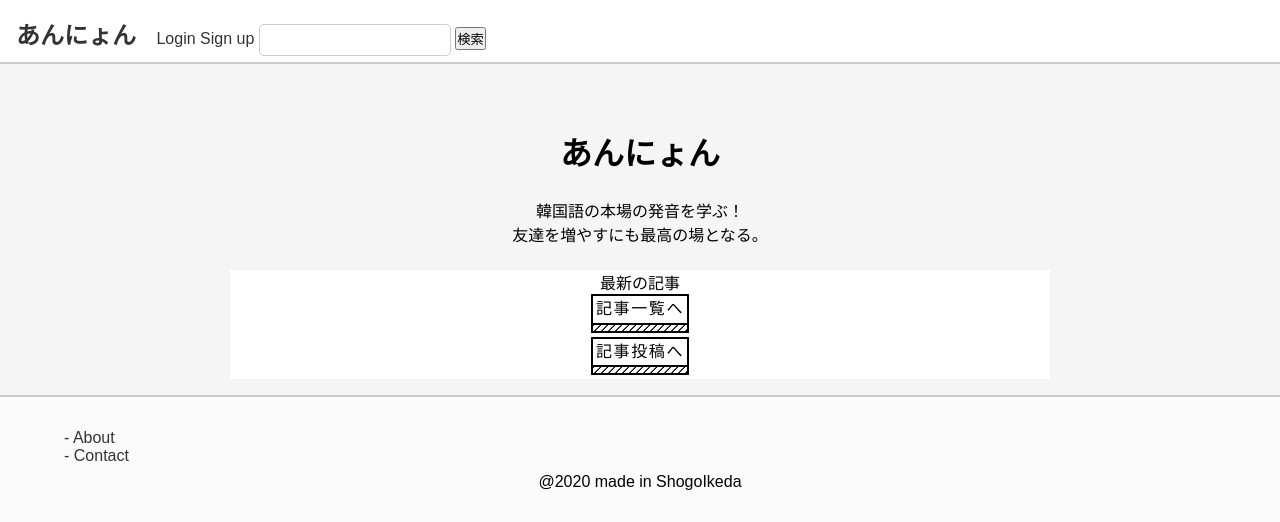
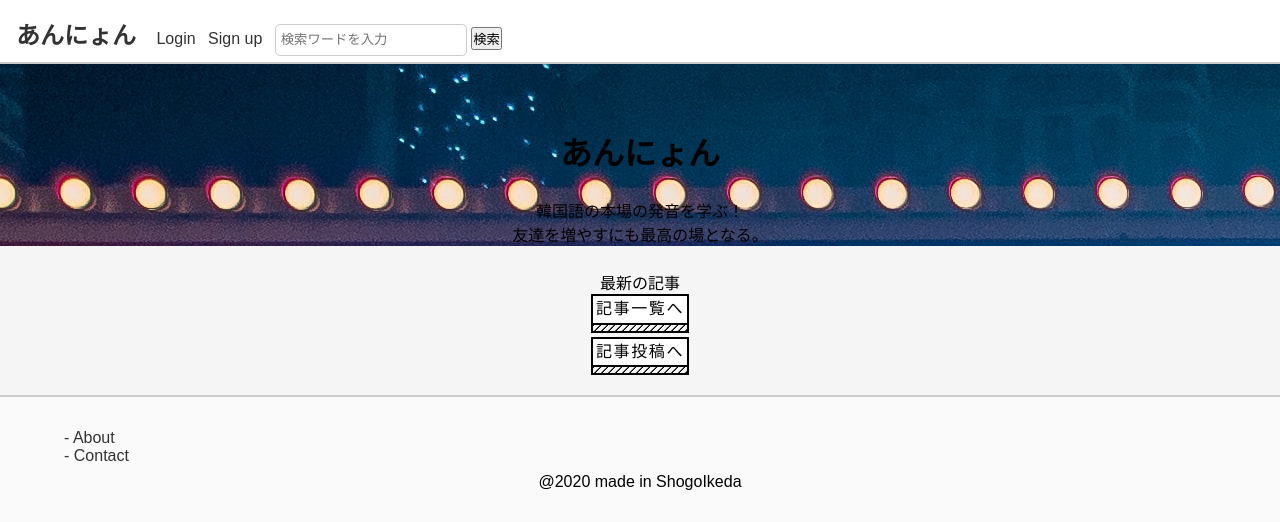
Before and after one commit to showikeda/share_prototype, a Django app: template sns/templates/sns/index.html in a window 1280 px wide. Shown: the top 522 px of the page. Run offline with Django 3.2, Linux system fonts and the light colour scheme; the template is opened without the code that fills it, so the values that code supplies are empty; some libraries are stand-ins or nearby versions.

Commit message:
image change top page

```diff
--- a/sns/static/css/base.css
+++ b/sns/static/css/base.css
@@ -45,6 +45,7 @@ ul {
 
 .nav-item {
   display: inline-block;
+  margin-right: 8px;
 }
 
 /* -------------------- main -------------------- */
@@ -57,15 +58,32 @@ ul {
   margin: 24px;
 }
 
+.main .contents .top-contents {
+  background-image: url(/media/images/topPage.jpg);
+}
+
 /* -------------------- contents -------------------- */
 
-.content {
+.content-article {
   height: auto;
   width: 64%;
   background-color: white;
   margin-left: auto;
   margin-right: auto;s
 
+}
+
+.like {
+  margin-top: 8px;
+  padding-bottom: 8px;
+}
+
+.like a {
+  color: #333333;
+}
+
+.like a i {
+  margin-right: 3px;
 }
 
 /* -------------------- top-page -------------------- */
--- a/sns/static/css/search.css
+++ b/sns/static/css/search.css
@@ -17,3 +17,36 @@
   display: grid;
   place-items: center;
 }
+
+.nav-item input[type='submit'] {
+
+}
+
+/* #form2{
+position:relative;
+max-width:300px;
+margin-bottom:20px;
+}
+#sbox2{
+height:50px;
+padding:0 10px;
+position:absolute;
+left:0;
+top:0;
+border-radius:2px;
+outline:0;
+background:#eee;
+}
+#sbtn2{
+height:50px;
+position:absolute;
+left:255px;/*アイコン左右の位置調整*/
+/* top:0;
+background:none;
+color:#666;
+border:none;
+font-size:20px;/*アイコンサイズ*/
+/* }
+#sbtn5:hover{
+color:#7fbfff;
+/* } */
--- a/sns/templates/sns/base.html
+++ b/sns/templates/sns/base.html
@@ -27,20 +27,20 @@
         <span class=''>{{ user }} - </span>
       </li>
       <li class="nav-item">
-        <a href='{% url "logout" %}' class='logout'>Logout</a>
+        <a href='{% url "logout" %}' class='logout'><i class="fas fa-sign-out-alt"></i> Logout</a>
       </li>
       {% else %}
       <li class="nav-item">
-        <a href='{% url "login" %}' class='login'>Login</a>
+        <a href='{% url "login" %}' class='login'><i class="fas fa-sign-in-alt"></i> Login</a>
       </li>
       <li class="nav-item">
-        <a href='{% url "accounts:signup" %}' class='signup'>Sign up</a>
+        <a href='{% url "accounts:signup" %}' class='signup'><i class="fas fa-user-plus"></i> Sign up</a>
       </li>
       {% endif %}
       <li class="nav-item">
-        <form action="" method="get">
-          <input name="query" value="{{ request.GET.query }}" type="text">
-<!--          <button type="submit">検索する</button>-->
+        <form id="form2" action="" method="get">
+          <input id="sbox2" id="s" name="s" value="{{ request.GET.query }}" type="text" placeholder="検索ワードを入力">
+         <!-- <button type="submit" id="sbtn2"><i class="fas fa-search"></i></button> -->
           <input type="submit" value="検索">
         </form>
       </li>
--- a/sns/templates/sns/index.html
+++ b/sns/templates/sns/index.html
@@ -1,9 +1,9 @@
 {% extends './base.html' %}
 {% block content %}
 <div class="contents">
+  <div class="top-contents">
     <h1>あんにょん</h1>
     <div class="key-visual">
-        <div>
       <p>韓国語の本場の発音を学ぶ！</p>
       <p>友達を増やすにも最高の場となる。</p>
     </div>
--- a/sns/templates/sns/view_article.html
+++ b/sns/templates/sns/view_article.html
@@ -1,16 +1,17 @@
 {% extends 'layout.html' %}
 {% block content %}
 
+<link rel="stylesheet" href="https://use.fontawesome.com/releases/v5.10.2/css/all.css">
     <div class="contents">
 <!-------------------- content -------------------->
-      <div class="content">
+      <div class="content-article">
         <h3>{{ article.title }}</h3>
         <small>投稿日時 : {{ article.posted_at }}</small>
         <small>最終更新 : {{ article.last_modify }}</small>
         <p>{{ article.text }}</p>
         <a href="{% url 'edit' article.pk %}" class="btn btn-border"><span>編集</span></a>
         <a href="{% url 'delete' article.pk %}" class="btn btn-border"><span>削除</span></a>
-        <p><a onclick="api_like()"><span id="like">{{ article.like }}</span>いいね！</a></p>
+        <p class="like"><a onclick="api_like()"><i class="fas fa-thumbs-up"></i><span id="like">{{ article.like }}</span></a></p>
       </div>
 <!------------------ coment text ------------------->
       <form action="" method="POST">
```
Also changed, not shown: db.sqlite3, media/images/topPage.jpg (added). Lines whose indentation alone changed are shown as unchanged.
